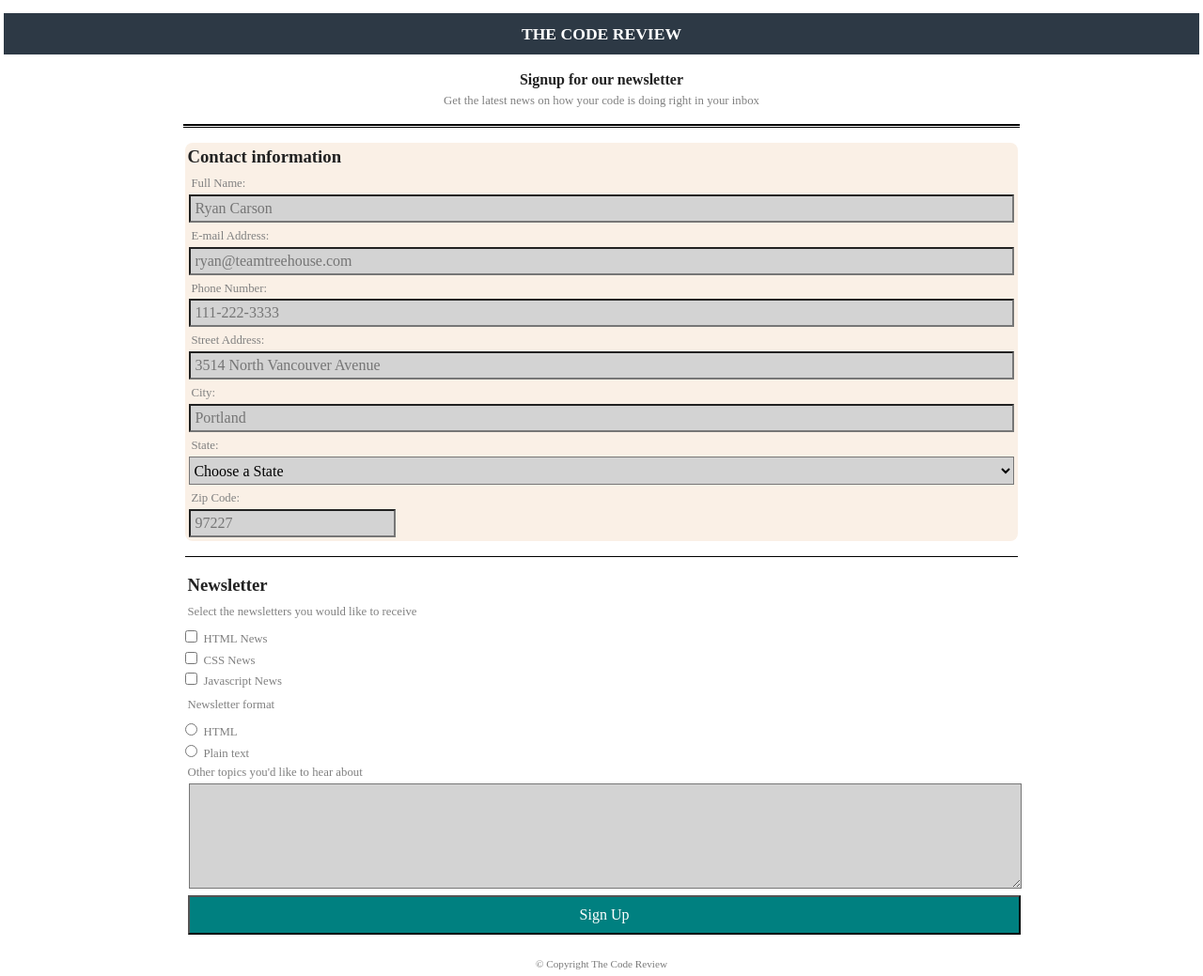
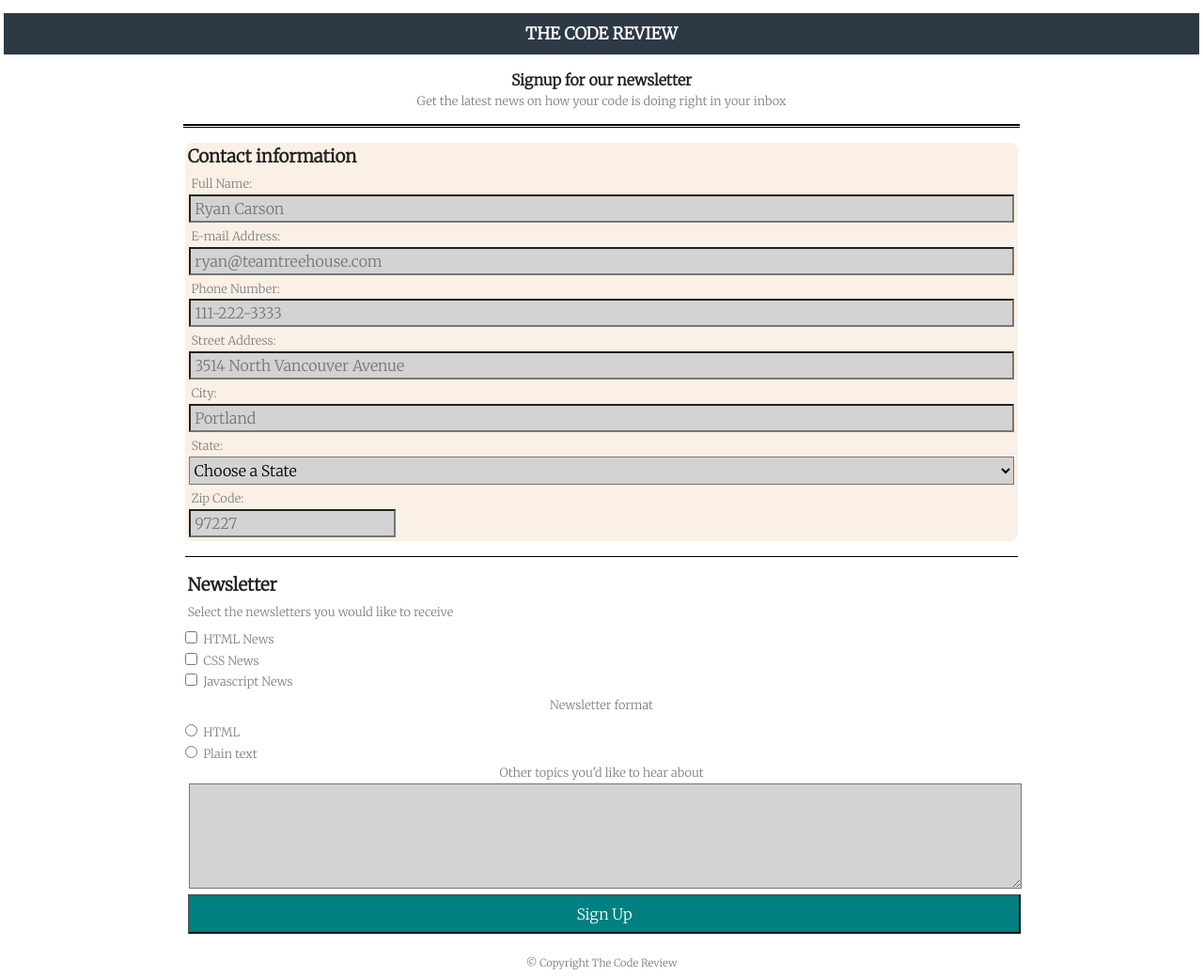
Before and after one commit to marcpicornell/techdegree-project-3, a plain HTML site: page index.html in a window 1280 px wide. Shown: the whole page at 94% size. Drawn offline with Linux system fonts and the light colour scheme.

Commit message:
W3C bug corrected

```diff
--- a/css/styles.css
+++ b/css/styles.css
@@ -10,6 +10,7 @@
         box-sizing: border-box;
         margin: 2px;
         padding: 0;
+        font-family: 'Merriweather', serif;
     }
 
 h1,
--- a/index.html
+++ b/index.html
@@ -10,8 +10,7 @@
   <link rel="stylesheet" href="css/normalize.css">
   <link rel="stylesheet" href="css/main.css">
   <link rel="stylesheet" href="css/styles.css">
-
-  <link rel="stylesheet" href="https://fonts.googleapis.com/css?family=Roboto"/>
+  <link href="https://fonts.googleapis.com/css2?family=Merriweather:wght@300&display=swap" rel="stylesheet">
 
   <meta name="theme-color" content="#fafafa">
 </head>
@@ -40,7 +39,7 @@
 
         <!-- Beginning of the form -->
 
-        <form action="" method="" class="">
+        <form action="https://www.teamtreehouse.com" method="get" class="form">
           <fieldset class="part1">
           <h3>
             Contact information
@@ -183,9 +182,9 @@
             </label>
             <br>
 
-          <legend class="format">
+          <p class="format">
             Newsletter format
-          </legend>
+          </p>
           <input type="radio" id="html" value="html" name="format">
             <label for="html">
               HTML
@@ -196,10 +195,10 @@
               Plain text
             </label>
             <br>
-          <legend class="topics">
+          <p class="topics">
             Other topics you'd like to hear about
-          </legend>
-            <label for="topics"></label>
+          </p>
+            <label for="topic"></label>
             <textarea name="topic" id="topic" class="topic" rows="6"></textarea>
         </fieldset>
 
```
